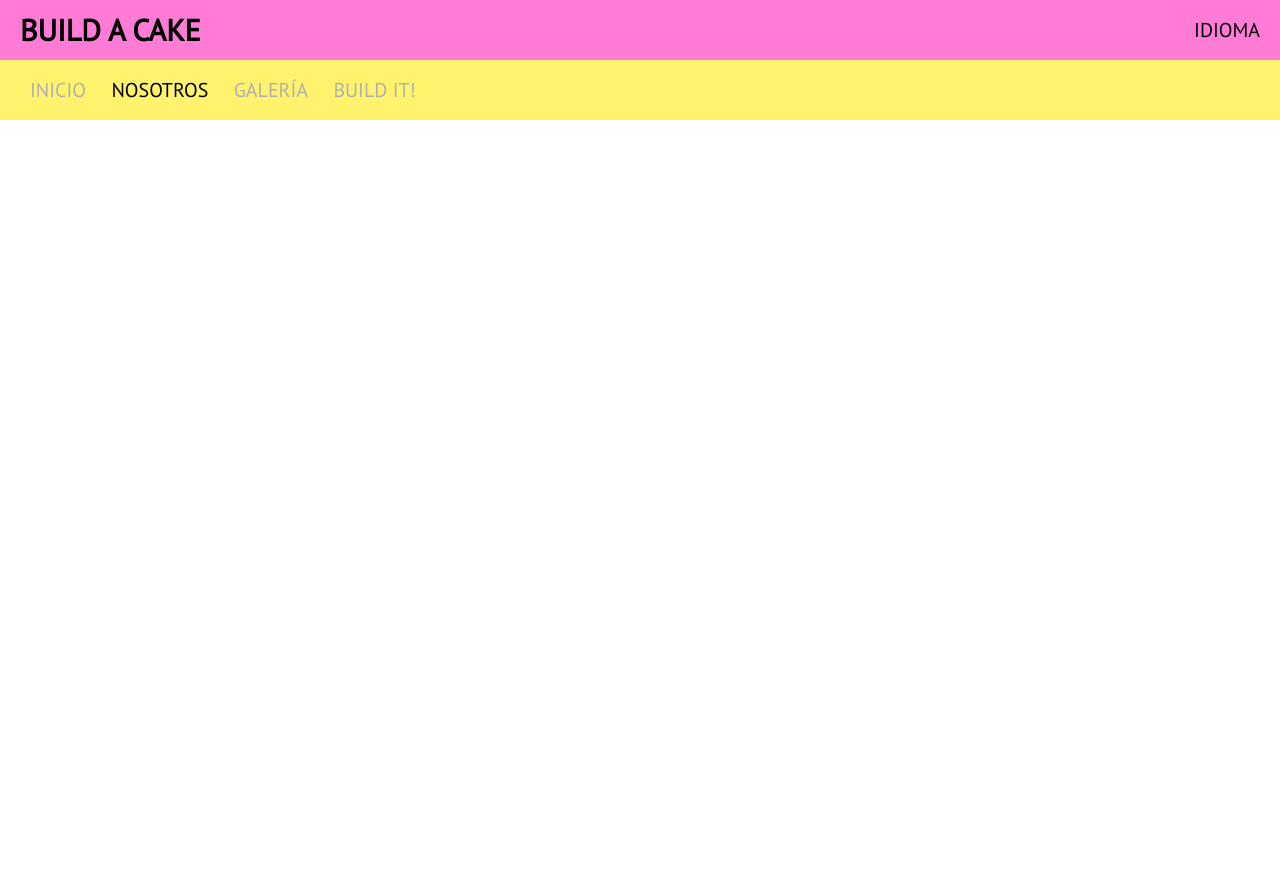
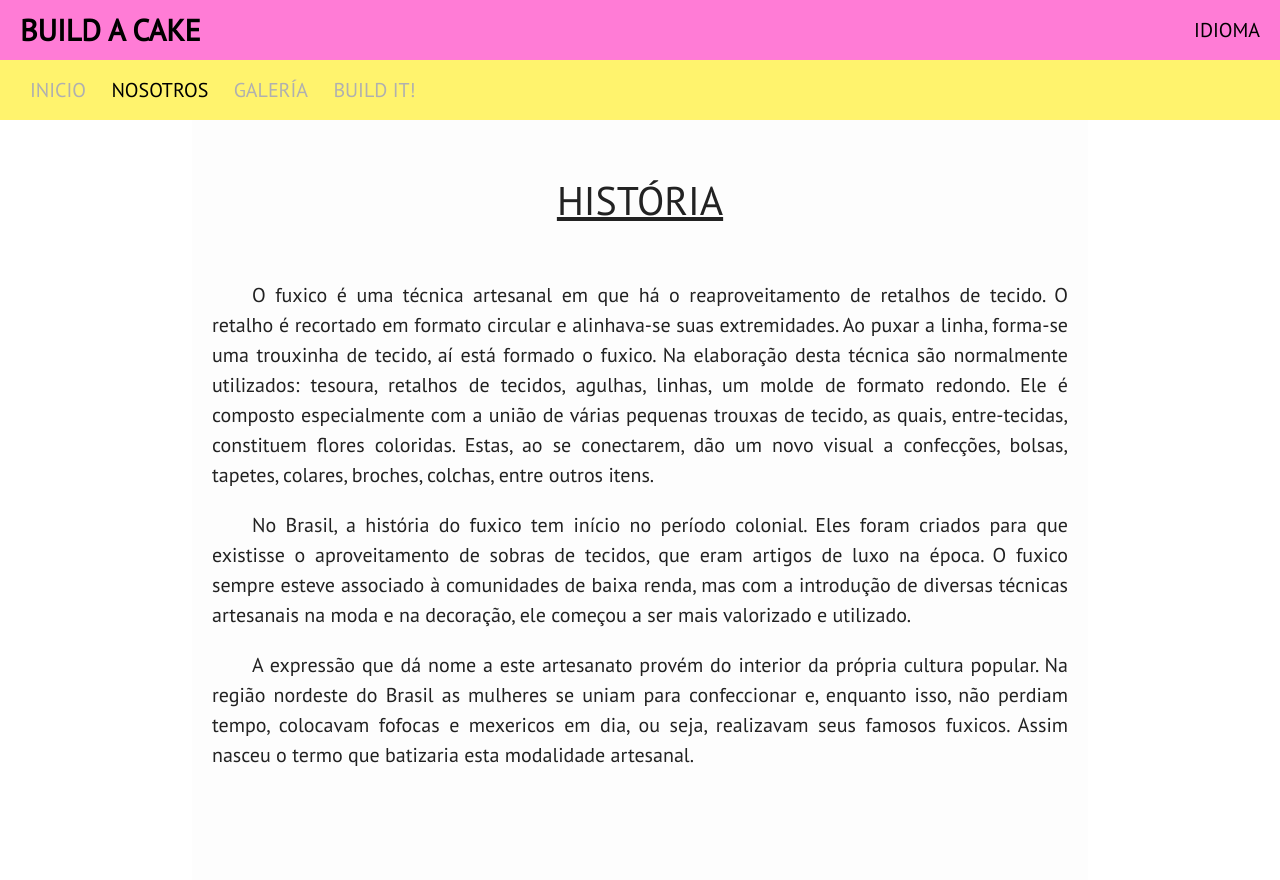
Before and after one commit to gogvale/build-a-cake, a PHP site: page /nosotros.php in a window 1280 px wide. Before the commit the page ends 120 px from the top, so only its background shows below. Run offline with PHP 8.4, Linux system fonts and the light colour scheme.

Commit message:
Add "nosotros" content

```diff
--- /dev/null
+++ b/CSS/content.css
@@ -0,0 +1,20 @@
+h3 {
+  text-transform: uppercase;
+  text-decoration: underline;
+  margin: 0 30%;
+  font-size: 2em;
+  padding: 1em 1em;
+  text-align: center;
+}
+.container {
+  margin: 0 15%;
+  padding: 1em;
+  background-color: hsla(0, 0%, 99%, 0.75);
+  min-height: 90vh;
+}
+.container p {
+  text-align: justify;
+  line-height: 1.5em;
+  text-indent: 2em;
+  margin: 1em 0;
+}
--- a/nosotros.php
+++ b/nosotros.php
@@ -2,4 +2,14 @@
 // $title = "Lorem Ipsum";
 include 'include/header.php';
 ?>
+<link rel="stylesheet" href="CSS/content.css">
+<div class="container">
+    <h3>História</h3>
+    <p>O fuxico é uma técnica artesanal em que há o reaproveitamento de retalhos de tecido. O retalho é recortado em formato circular e alinhava-se suas extremidades. Ao puxar a linha, forma-se uma trouxinha de tecido, aí está formado o fuxico. Na elaboração desta técnica são normalmente utilizados: tesoura, retalhos de tecidos, agulhas, linhas, um molde de formato redondo. Ele é composto especialmente com a união de várias pequenas trouxas de tecido, as quais, entre-tecidas, constituem flores coloridas. Estas, ao se conectarem, dão um novo visual a confecções, bolsas, tapetes, colares, broches, colchas, entre outros itens.
+    </p>
+    <p>No Brasil, a história do fuxico tem início no período colonial. Eles foram criados para que existisse o aproveitamento de sobras de tecidos, que eram artigos de luxo na época. O fuxico sempre esteve associado à comunidades de baixa renda, mas com a introdução de diversas técnicas artesanais na moda e na decoração, ele começou a ser mais valorizado e utilizado.
+    </p>
+    <p>A expressão que dá nome a este artesanato provém do interior da própria cultura popular. Na região nordeste do Brasil as mulheres se uniam para confeccionar e, enquanto isso, não perdiam tempo, colocavam fofocas e mexericos em dia, ou seja, realizavam seus famosos fuxicos. Assim nasceu o termo que batizaria esta modalidade artesanal.
+    </p>
+</div>
 <?php include 'include/footer.php' ?>
```
